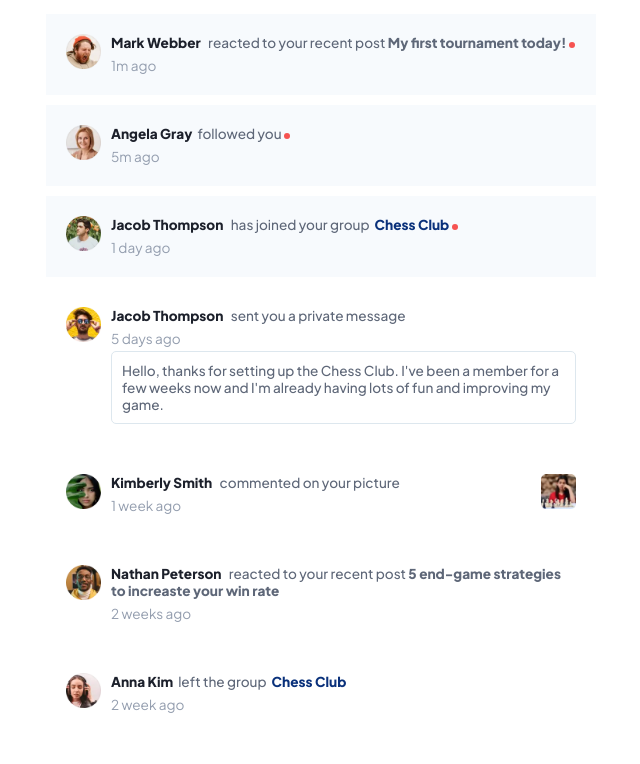
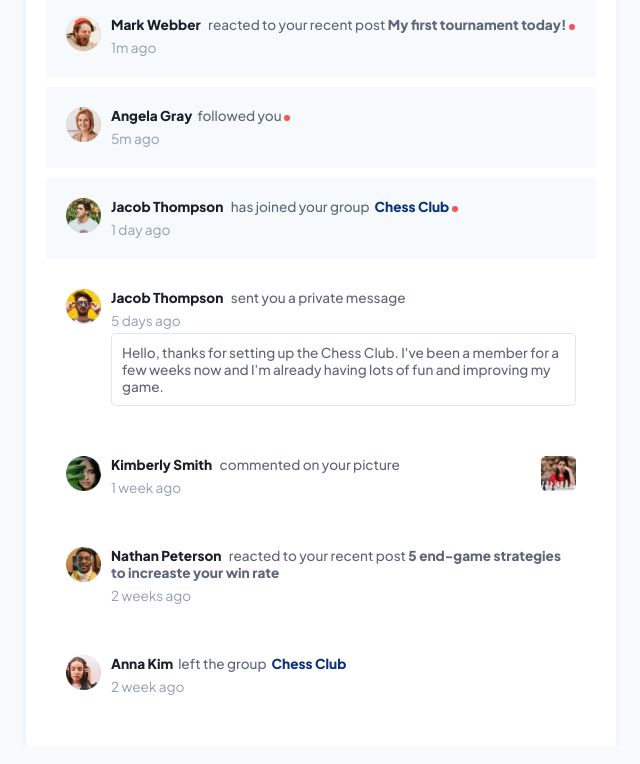
Before and after one commit to stiv-developer/notifications-page-main, a plain HTML site: page index.html in a window 1280 px wide. Shown: the part 73-837 px from the top of the page, without its empty margins (319-959 px from the left). Drawn offline with Linux system fonts and the light colour scheme.

Commit message:
modify container change background color white

```diff
--- a/styles.css
+++ b/styles.css
@@ -180,8 +180,25 @@ body{
 }
 
 @media only screen and ( min-width: 600px) {
+
+    section{
+        display: flex;
+        align-items: center;
+        justify-content: center;
+        height: 100vh;
+    }
     .container{
         width: 550px;
         margin: 0 auto;
     }
+
+    body{
+        background-color:#F9FAFE;
+    }
+
+    .container{
+        background-color: white;
+        box-shadow: 0 4px 8px hsl(211, 68%, 94%);
+    }
+
 }
```
